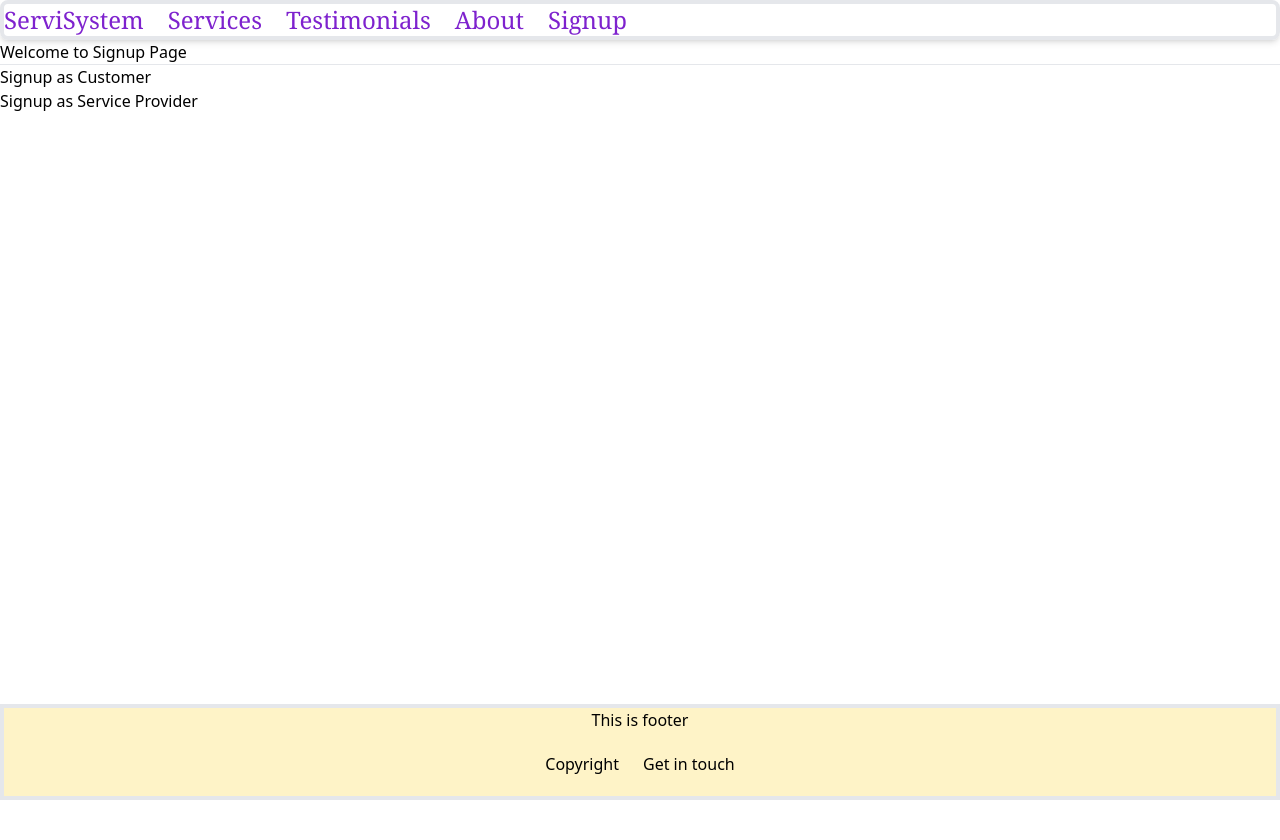
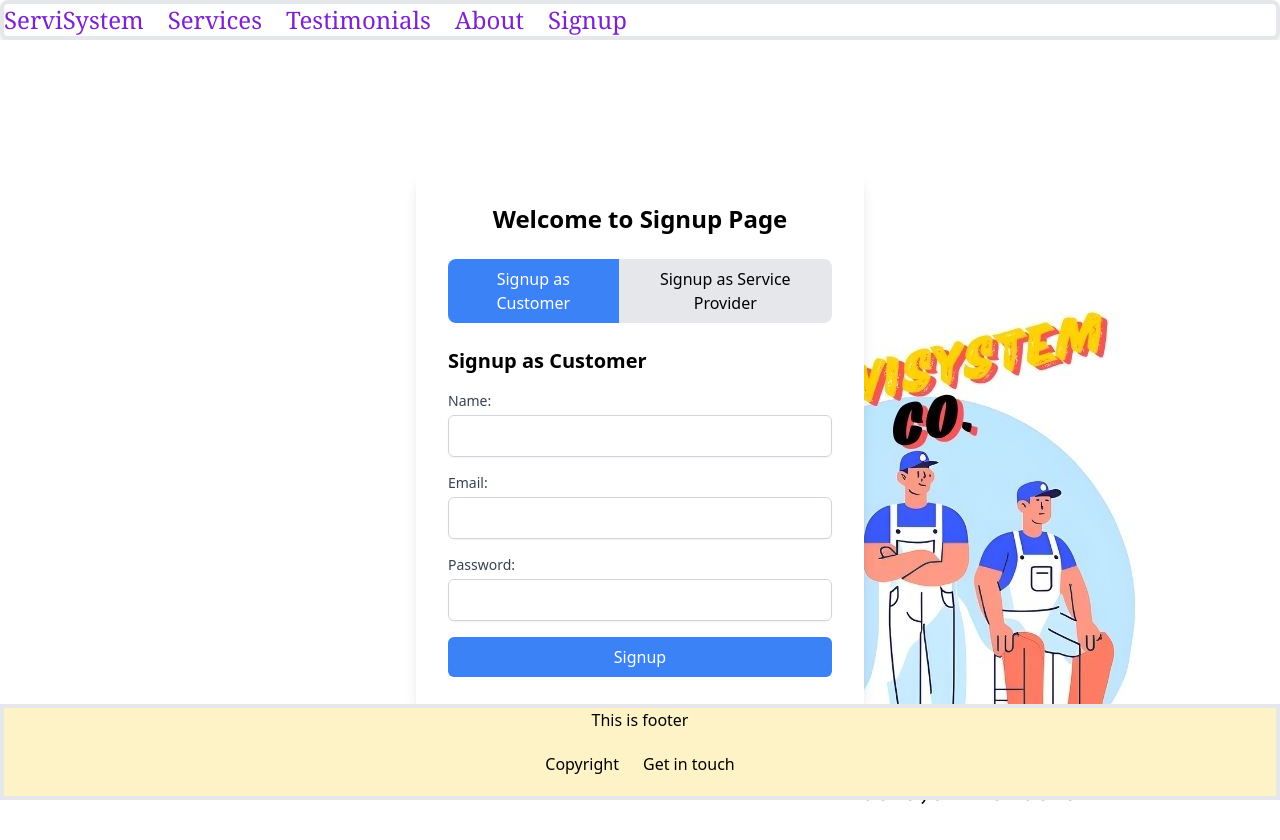
Before and after one commit to AtharavJ/ServiSystem, a React (Vite) app: page /Signup in a window 1280 px wide. Before the commit the page ends 800 px from the top, so only its background shows below. Built offline with nearby package versions, Linux system fonts and the light colour scheme.

Commit message:
signup form

```diff
--- a/src/MainPage.jsx
+++ b/src/MainPage.jsx
@@ -1,4 +1,4 @@
-// import servisystemimg from '../Images/Servisystem_BGIMG.jpeg';
+import servisystemimg from "./Images/Servisystem_BGIMG.jpeg";
 import './Style.css'
 import { Link, useLocation } from 'react-router-dom';
 import React from 'react';
@@ -6,7 +6,14 @@ export default function MainPage() {
     const location = useLocation();
     return (
         <>
-            <div>
+            <div className=""
+            /* style={{
+            //     backgroundImage: `url(${servisystemimg})`,
+            //     backgroundSize: 'cover',
+            //     backgroundPosition: 'center',
+            //     backgroundRepeat: 'no-repeat'
+            // }}*/
+            >
 
                 <section className="flex space-x-6   ">
 
@@ -31,6 +38,7 @@ export default function MainPage() {
                     Home services at your Doorstep
                 </h2>
             </span>)}
+
         </>
     )
 }
--- a/src/Services.jsx
+++ b/src/Services.jsx
@@ -5,6 +5,7 @@ import { Link } from 'react-router-dom';
 export default function Services() {
     return (
         <>
+
             <span>
                 <h2 className="text-center my-8 px-4 text-3xl font-semibold
                  hover:scale-110 hover:text-orange-700"> All Services</h2>
@@ -27,6 +28,7 @@ export default function Services() {
                     <h4 className="text-white bg-black bg-opacity-50 w-full text-center py-2">Visuals</h4>
                 </div>
             </section>
+
         </>
     );
 }
--- a/src/Signup.jsx
+++ b/src/Signup.jsx
@@ -1,11 +1,114 @@
+import servisystemimg from "./Images/Servisystem_BGIMG.jpeg";
+import React, { useState } from 'react';
+
 export default function Signup() {
+    const [isCustomer, setIsCustomer] = useState(true);
+
+    const handleCustomerClick = () => setIsCustomer(true);
+    const handleProviderClick = () => setIsCustomer(false);
+
     return (
-        <>
-            <h2>Welcome to Signup Page</h2>
-            <hr></hr>
-            <h4> Signup as Customer</h4>
-            <h4>Signup as Service Provider</h4>
+        <div className="min-h-screen bg-gray-100 flex items-center justify-center"
+            style={{ backgroundImage: `url(${servisystemimg})` }}>
+            <div className="bg-white p-8 rounded-lg shadow-lg w-full max-w-md">
+                <h2 className="text-2xl font-bold mb-6 text-center">Welcome to Signup Page</h2>
+                <div className="flex justify-center mb-6">
+                    <button
+                        onClick={handleCustomerClick}
+                        className={`px-4 py-2 rounded-l-lg ${isCustomer ? 'bg-blue-500 text-white' : 'bg-gray-200'}`}
+                    >
+                        Signup as Customer
+                    </button>
+                    <button
+                        onClick={handleProviderClick}
+                        className={`px-4 py-2 rounded-r-lg ${!isCustomer ? 'bg-blue-500 text-white' : 'bg-gray-200'}`}
+                    >
+                        Signup as Service Provider
+                    </button>
+                </div>
 
-        </>
-    )
+                {isCustomer ? (
+                    <div>
+                        <h4 className="text-xl font-semibold mb-4">Signup as Customer</h4>
+                        <form className="space-y-4">
+                            <div>
+                                <label className="block text-sm font-medium text-gray-700">Name:</label>
+                                <input
+                                    type="text"
+                                    name="name"
+                                    className="mt-1 block w-full px-3 py-2 border border-gray-300 rounded-md shadow-sm focus:outline-none focus:ring-blue-500 focus:border-blue-500"
+                                />
+                            </div>
+                            <div>
+                                <label className="block text-sm font-medium text-gray-700">Email:</label>
+                                <input
+                                    type="email"
+                                    name="email"
+                                    className="mt-1 block w-full px-3 py-2 border border-gray-300 rounded-md shadow-sm focus:outline-none focus:ring-blue-500 focus:border-blue-500"
+                                />
+                            </div>
+                            <div>
+                                <label className="block text-sm font-medium text-gray-700">Password:</label>
+                                <input
+                                    type="password"
+                                    name="password"
+                                    className="mt-1 block w-full px-3 py-2 border border-gray-300 rounded-md shadow-sm focus:outline-none focus:ring-blue-500 focus:border-blue-500"
+                                />
+                            </div>
+                            <button
+                                type="submit"
+                                className="w-full bg-blue-500 text-white py-2 px-4 rounded-md hover:bg-blue-600"
+                            >
+                                Signup
+                            </button>
+                        </form>
+                    </div>
+                ) : (
+                    <div>
+                        <h4 className="text-xl font-semibold mb-4">Signup as Service Provider</h4>
+                        <form className="space-y-4">
+                            <div>
+                                <label className="block text-sm font-medium text-gray-700">Name:</label>
+                                <input
+                                    type="text"
+                                    name="name"
+                                    className="mt-1 block w-full px-3 py-2 border border-gray-300 rounded-md shadow-sm focus:outline-none focus:ring-blue-500 focus:border-blue-500"
+                                />
+                            </div>
+                            <div>
+                                <label className="block text-sm font-medium text-gray-700">Email:</label>
+                                <input
+                                    type="email"
+                                    name="email"
+                                    className="mt-1 block w-full px-3 py-2 border border-gray-300 rounded-md shadow-sm focus:outline-none focus:ring-blue-500 focus:border-blue-500"
+                                />
+                            </div>
+                            <div>
+                                <label className="block text-sm font-medium text-gray-700">Password:</label>
+                                <input
+                                    type="password"
+                                    name="password"
+                                    className="mt-1 block w-full px-3 py-2 border border-gray-300 rounded-md shadow-sm focus:outline-none focus:ring-blue-500 focus:border-blue-500"
+                                />
+                            </div>
+                            <div>
+                                <label className="block text-sm font-medium text-gray-700">Service Type:</label>
+                                <input
+                                    type="text"
+                                    name="serviceType"
+                                    className="mt-1 block w-full px-3 py-2 border border-gray-300 rounded-md shadow-sm focus:outline-none focus:ring-blue-500 focus:border-blue-500"
+                                />
+                            </div>
+                            <button
+                                type="submit"
+                                className="w-full bg-blue-500 text-white py-2 px-4 rounded-md hover:bg-blue-600"
+                            >
+                                Signup
+                            </button>
+                        </form>
+                    </div>
+                )}
+            </div>
+        </div>
+    );
 }
```
